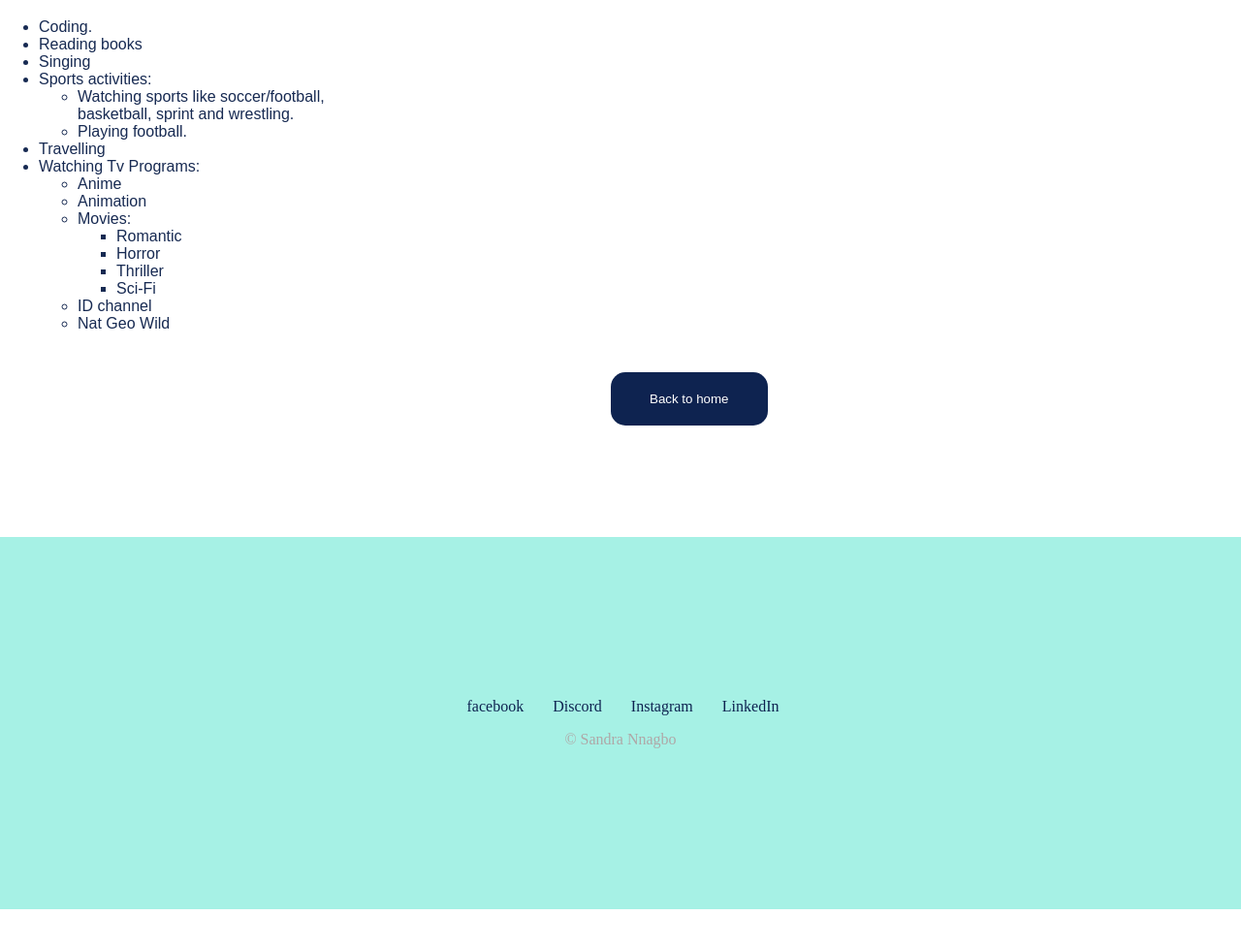
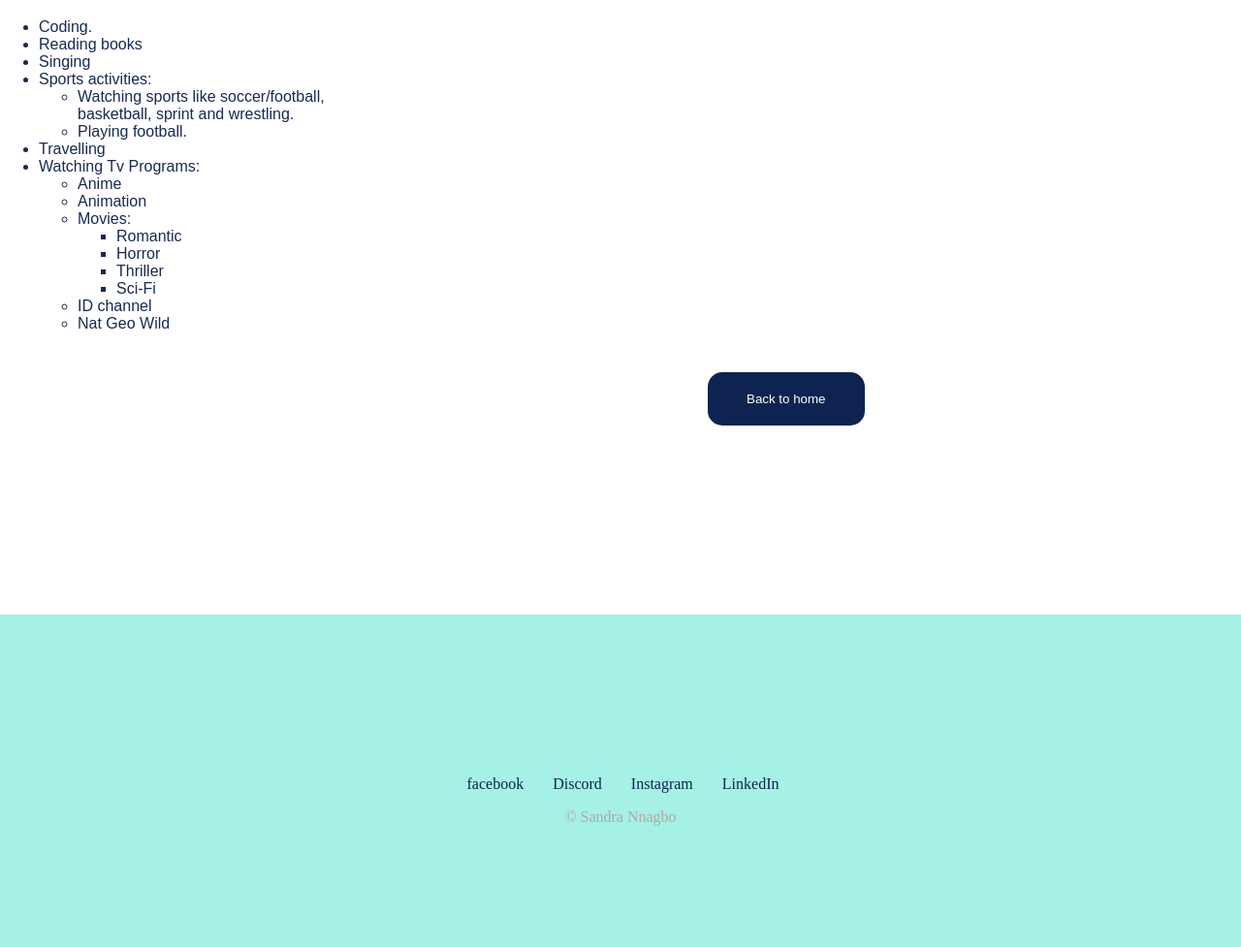
Before and after one commit to Sandyra2/personal-website, a plain HTML site: page Extra/hobby.html in a window 1280 px wide. Shown: the part 197-1174 px from the top of the page at 97% size. Before the commit the page ends 1135 px from the top, so only its background shows below. Drawn offline with Linux system fonts and the light colour scheme.

Commit message:
Update hobby.css

```diff
--- a/Extra/hobby.css
+++ b/Extra/hobby.css
@@ -83,7 +83,7 @@ footer {
     border-radius: 15px;
     padding: 20px 40px;
     margin-top: 25px;
-    margin-left: 630px;
+    margin-left: 730px;
   }
   button:hover {
     background-color: #789eee;
@@ -95,7 +95,7 @@ footer {
   footer {
   background-color: #a6f1e5;
   padding: 150px 100px;
-  margin-top: 170px;
+  margin-top: 250px;
   margin-bottom: 0;
 }
 
```
